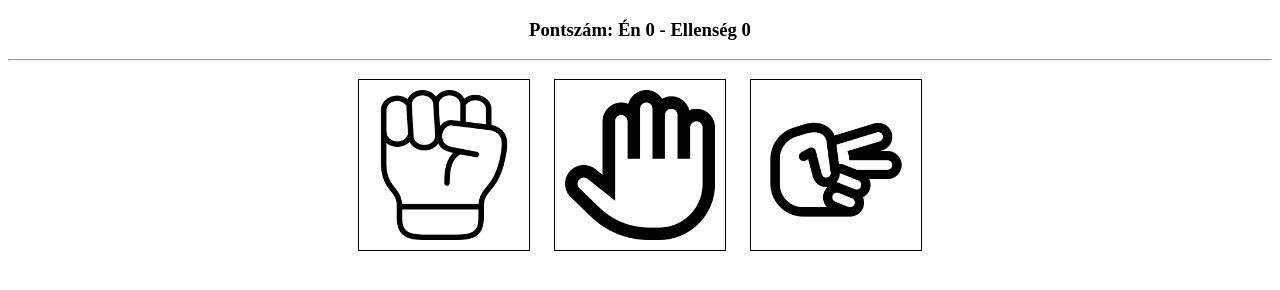
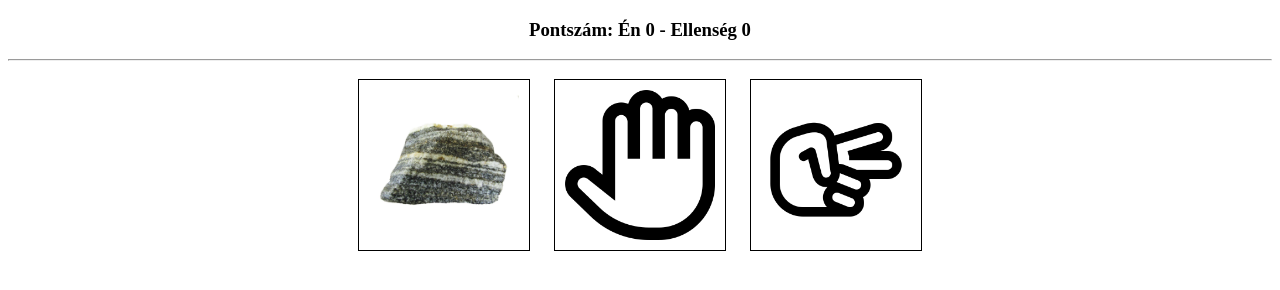
Before and after one commit to Gsbi18/RockPaperScissor, a plain HTML site: page index.html in a window 1280 px wide. Both pictures are taken after a click on the button "START". Drawn offline with nearby package versions, Linux system fonts and the light colour scheme; files that its build step writes are made by us from their sources.

Commit message:
Add files via upload

```diff
--- a/index.html
+++ b/index.html
@@ -30,7 +30,7 @@
             <hr>
         </div>
         <div class="me">
-            <img onclick="chooseRock()" class="pics" src="/imgs/rock.png" alt="rock">
+            <img onclick="chooseRock()" class="pics" src="/imgs/ko.jpg" alt="rock">
             <img onclick="choosePaper()" class="pics" src="/imgs/paper.png" alt="paper">
             <img onclick="chooseScissor()" class="pics" src="/imgs/scissor.png" alt="scissor">
         </div>
```
Also changed, not shown: imgs/ko.jpg (added).
